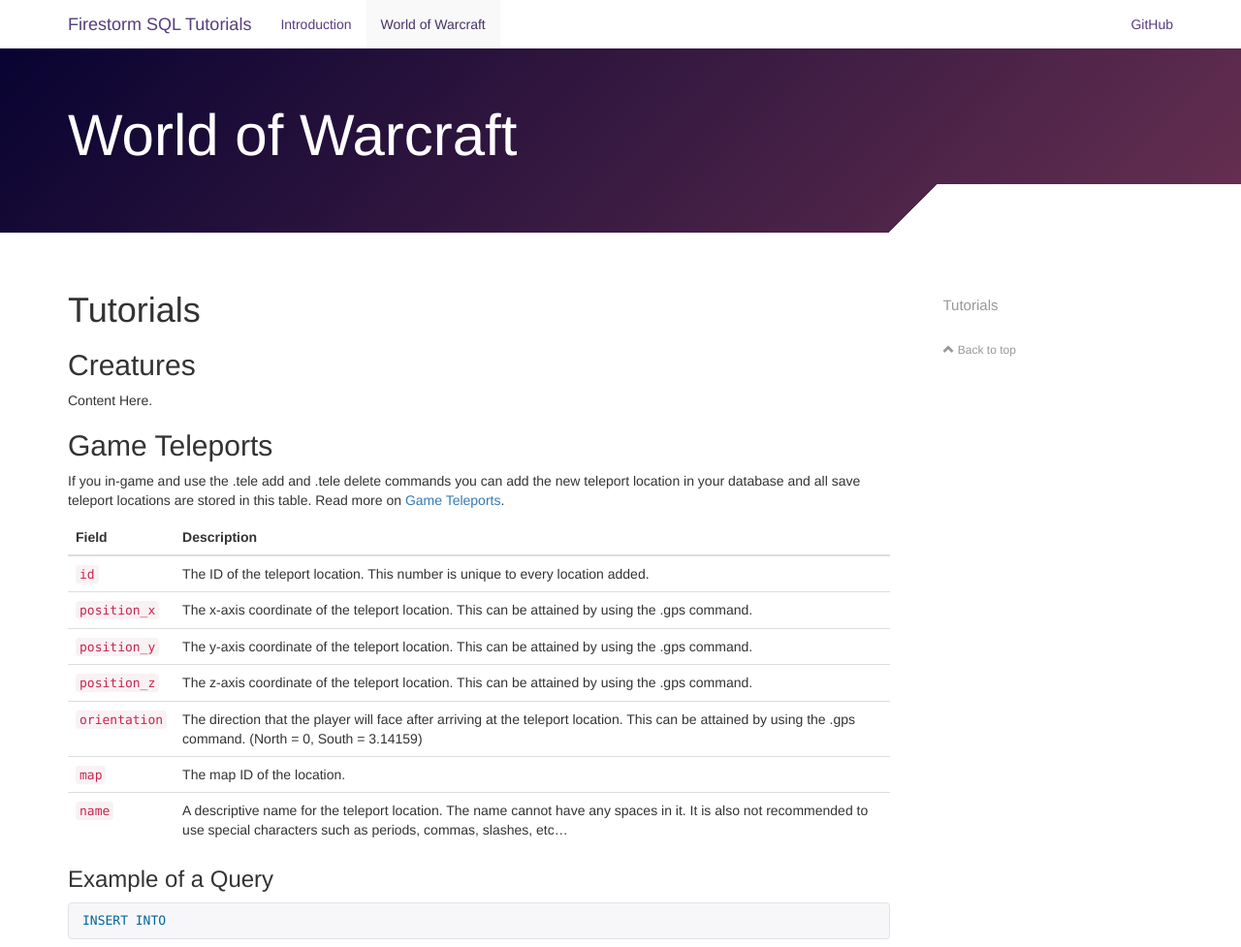
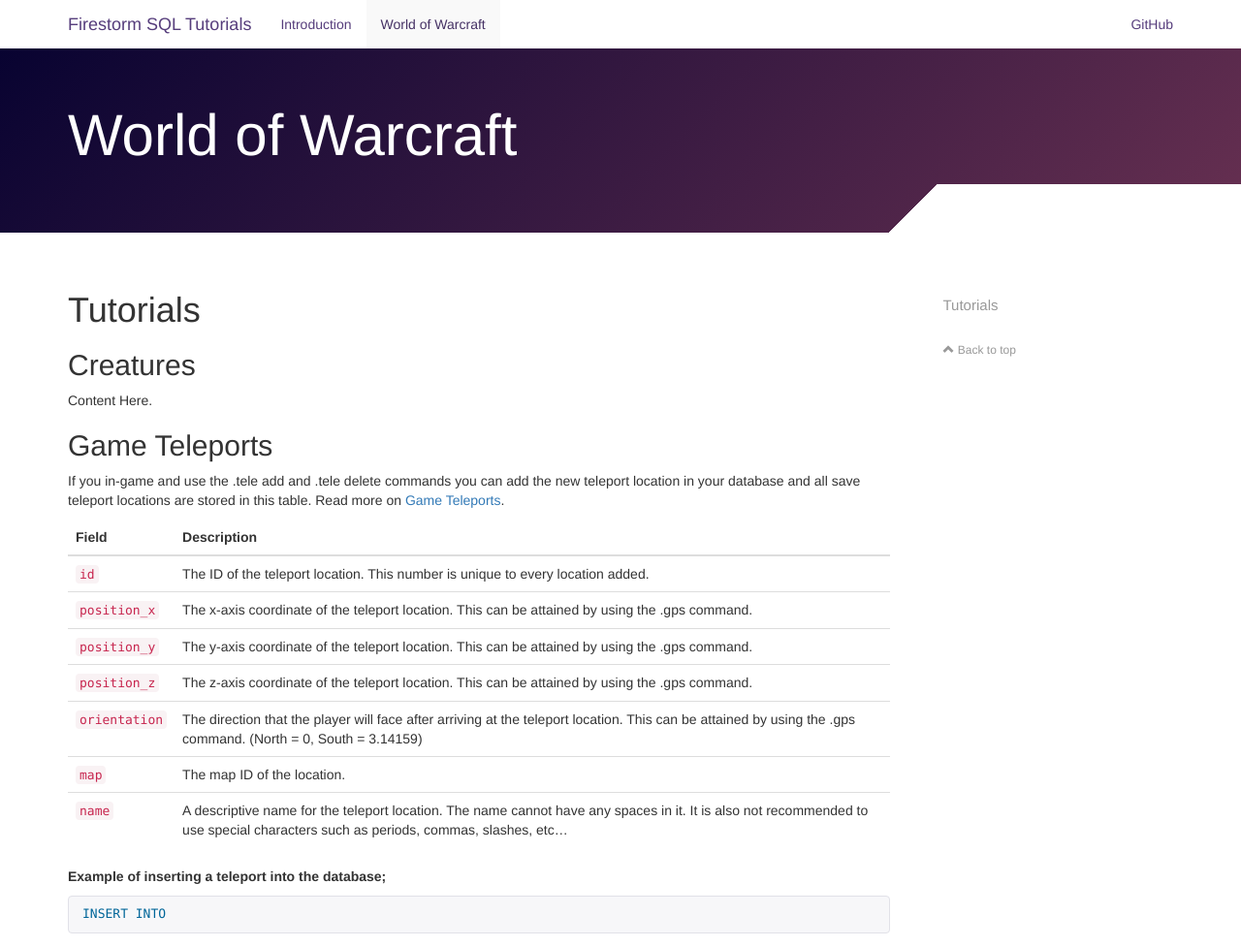
Before and after one commit to MehdiAria/MehdiAria.github.io, a Jekyll site: the page built from world-of-warcraft.markdown, in a window 1280 px wide. Shown: the top 977 px of the page at 97% size. Built offline with Jekyll 4.4.1, drawn with Linux system fonts in a browser that asks for light colours; nearby versions of some CDN libraries; our own code applies the rules of GitHub Pages for plain Markdown files; comment, search, counter and statistics services are not loaded; grey boxes are pictures that could not be loaded.

Commit message:
Updated World Of Warcraft

````diff
--- a/world-of-warcraft.markdown
+++ b/world-of-warcraft.markdown
@@ -22,7 +22,7 @@
 | `map` | The map ID of the location. |
 | `name` | A descriptive name for the teleport location. The name cannot have any spaces in it. It is also not recommended to use special characters such as periods, commas, slashes, etc... |
 
-### Example of a Query
+**Example of inserting a teleport into the database;**
 ```sql
 INSERT INTO
 ```
````
